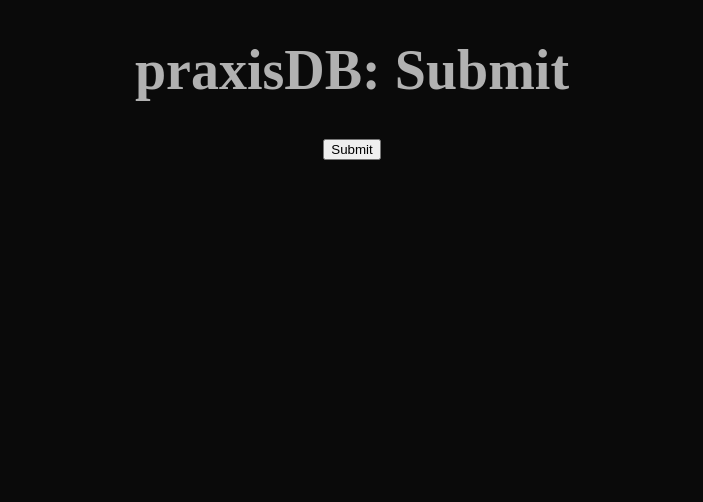
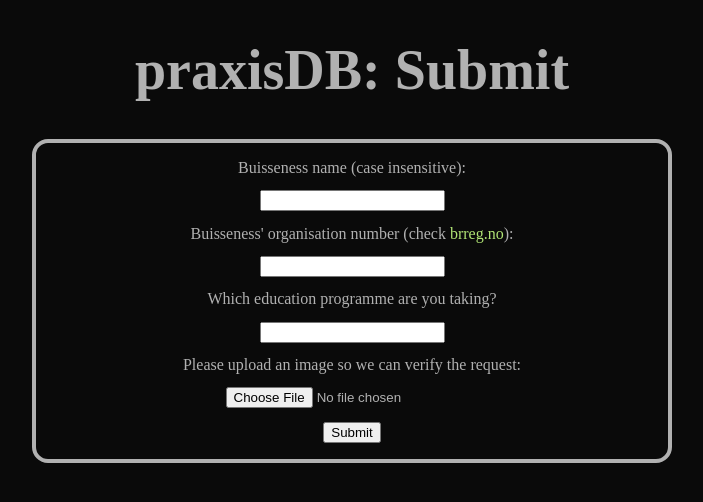
Before and after one commit to Velkee/praxisDB, a SvelteKit app in the folder frontend/: page /submit in a window 1280 px wide. Shown: the top 502 px of the page, without its empty margins (288-991 px from the left). Built offline with nearby package versions, Linux system fonts and the light colour scheme.

Commit message:
First version of the form has been made

```diff
--- a/frontend/src/routes/submit/+page.svelte
+++ b/frontend/src/routes/submit/+page.svelte
@@ -3,7 +3,26 @@
 </header>
 
 <main class="main-content">
-    <form action="/send" method="post">
-        <button>Submit</button>
+    <form action="https://localhost:8080/send" method="post">
+        <label for="buissenessName">Buisseness name (case insensitive):</label>
+        <br />
+        <input type="text" name="buissenessName" id="buissenessName">
+        <br />
+
+        <label for="buissenessNr">Buisseness' organisation number (check <a href="https://www.brreg.no">brreg.no</a>):</label>
+        <br />
+        <input type="number" name="buissenessNr" id="buissenessNr">
+        <br />
+
+        <label for="subject">Which education programme are you taking?</label>
+        <br />
+        <input type="text" name="subject" id="subject">
+        <br />
+
+        <label for="imageUpload">Please upload an image so we can verify the request:</label>
+        <br />
+        <input type="file" name="imageUpload" id="imageUpload" accept=".png,.jpg,gif">
+        <br />
+        <button type="submit">Submit</button>
     </form>
 </main>
--- a/frontend/static/style.css
+++ b/frontend/static/style.css
@@ -34,8 +34,18 @@ a {
 	color: #b1e575;
 }
 
+form {
+	padding: 1em;
+	border: 0.25em solid #b1b1b1;
+	border-radius: 1em;
+}
+
+form input {
+	margin: 1em;
+}
+
 .main-content {
-	max-width: 75%;
+	max-width: 50%;
 	margin: auto;
 }
 
--- a/frontend/svelte.config.js
+++ b/frontend/svelte.config.js
@@ -1,4 +1,4 @@
-import adapter from '@sveltejs/adapter-node';
+import adapter from 'svelte-adapter-deno';
 import preprocess from 'svelte-preprocess';
 
 /** @type {import('@sveltejs/kit').Config} */
```
Also changed, not shown: frontend/package.json (+12 -12 lines).
